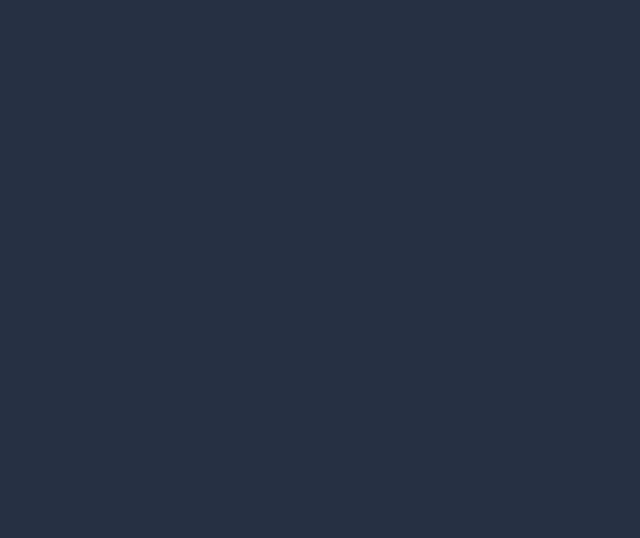
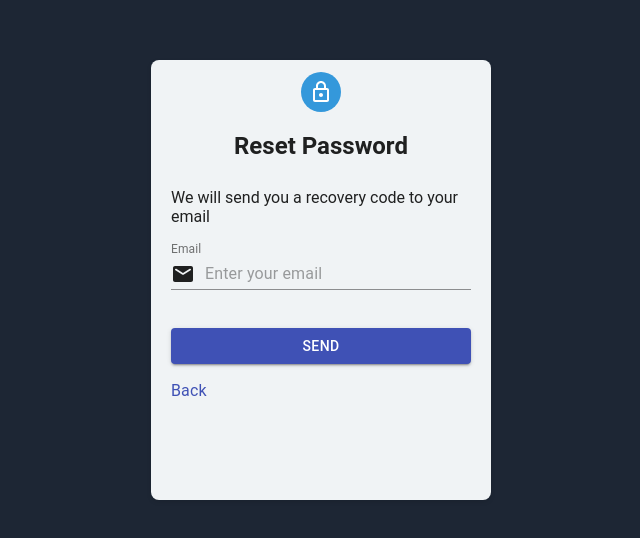
Before and after one commit to AkshhThakkar/H5-Frontend, a React (Vite) app: page /forgotpassword in a window 1280 px wide. Before the commit this address had no page. Shown: the part 120-658 px from the top of the page, without its empty margins (319-959 px from the left). Built offline with nearby package versions, Linux system fonts and the light colour scheme.

Commit message:
forgot commit

```diff
--- a/src/App.jsx
+++ b/src/App.jsx
@@ -11,10 +11,9 @@ import Reports from "./Components/Reports/Reports";
 import Profile from "./Components/Profile/Profile";
 import Notifications from "./Components/Notifications/Notifications";
 import Login from "./Components/Login/index";
+import Forgot from "./Components/Login/Forgot/ForgotPassword";
 import MaybeShowSidebar from "./Components/MaybeShowSidebar";
 import MaybeShowHeader from "./Components/MaybeShowHeader";
-import { Toggle } from "./Components/Theme/Toggle";
-// import Router from "./Router/Router";
 import { BrowserRouter, Route, Routes } from "react-router-dom";
 import Registration from "./Components/Login/Registration";
 
@@ -27,7 +26,6 @@ function App() {
   };
 
   const [openSidebarToggle, setOpenSidebarToggle] = useState(false);
-
   const OpenSidebar = () => {
     setOpenSidebarToggle(!openSidebarToggle);
   };
@@ -49,6 +47,7 @@ function App() {
         <Routes>
           <Route exact path="/" element={<Login />} />
           <Route exact path="/register" element={<Registration />} />
+          <Route exact path="/forgotpassword" element={<Forgot />} />
           <Route exact path="/dashboard" element={<Dashboard />} />
           <Route path="/categories" element={<Categories />} />
           <Route path="/customers" element={<Customers />} />
@@ -58,7 +57,6 @@ function App() {
           <Route path="/profile" element={<Profile user={user} />} />
           <Route path="/notifications" element={<Notifications />} />
         </Routes>
-        {/* <Router /> */}
       </BrowserRouter>
     </div>
   );
--- /dev/null
+++ b/src/Components/Login/Forgot/ForgotPassword.jsx
@@ -0,0 +1,140 @@
+import { React, useState, useContext } from "react";
+import { Formik, Form, Field, ErrorMessage, useFormik } from "formik";
+import {
+  Paper,
+  Avatar,
+  TextField,
+  Button,
+  Typography,
+  Link,
+} from "@material-ui/core";
+import { EmailRounded } from "@material-ui/icons";
+import { Grid } from "@material-ui/core";
+import LockOutlinedIcon from "@material-ui/icons/LockOutlined";
+import axios from "axios";
+import { useNavigate } from "react-router-dom";
+import * as Yup from "yup";
+
+const initialValues = {
+  email: "",
+};
+
+const Forgot = () => {
+  const paperStyle = {
+    padding: 20,
+    height: "50vh",
+    width: 300,
+    margin: "0 auto",
+    backgroundColor: "#f0f3f5",
+    boxShadow: "0 2px 5px rgba(0, 0, 0, 0.1)",
+    borderRadius: "8px",
+  };
+
+  const navigate = useNavigate();
+
+  const avatarStyle = { backgroundColor: "#3498db", color: "#ffffff" };
+
+  const btnstyle = { margin: "15px 0" };
+
+  const [errorMessage, setErrorMessage] = useState("");
+
+  function handleForgot() {
+    if (email) {
+      const OTP = Math.floor(Math.random() * 9000 + 1000);
+      console.log(OTP);
+      setOTP(OTP);
+
+      axios
+        .post("http://192.168.3.237:5760/api/pass/forgot-password", {
+          OTP,
+          recipient_email: email,
+        })
+        .then(() => navigate("/otp"))
+        .catch(console.log);
+      console.log();
+      return;
+    }
+  }
+
+  const onSubmit = (values, props) => {
+    console.log(values);
+  };
+  const marginTop = { marginTop: 9 };
+
+  const { handleChange } = useFormik({
+    initialValues: initialValues,
+  });
+
+  const validationSchema = Yup.object().shape({
+    email: Yup.string().email("Invalid email").required("Email is required"),
+  });
+
+  return (
+    <Grid
+      container
+      alignItems="center"
+      style={{ height: "100vh", width: "100vw", backgroundColor: "#1d2634" }}>
+      <Paper style={paperStyle}>
+        <Grid container direction="column" alignItems="center" spacing={2}>
+          <Avatar style={avatarStyle}>
+            <LockOutlinedIcon />
+          </Avatar>
+          <h2>Reset Password</h2>
+        </Grid>
+        <Formik
+          initialValues={initialValues}
+          onSubmit={handleForgot}
+          validationSchema={validationSchema}>
+          {(props) => (
+            <Form onClick={onsubmit}>
+              <div style={{ marginBottom: "20px" }}>
+                <div className="flex flex-row text-sm font-medium text-gray-400">
+                  <p>We will send you a recovery code to your email</p>
+                </div>
+                <div style={marginTop}>
+                  <Field
+                    as={TextField}
+                    fullWidth
+                    name="email"
+                    // onChange={(e) => setEmail(e.target.value)}
+                    autoComplete="on"
+                    label="Email"
+                    placeholder="Enter your email"
+                    error={props.touched.email && !!props.errors.email}
+                    helperText={<ErrorMessage name="email" />}
+                    InputProps={{
+                      startAdornment: (
+                        <EmailRounded style={{ marginRight: "10px" }} />
+                      ),
+                    }}
+                  />
+                </div>
+              </div>
+              <Button
+                type="submit"
+                color="primary"
+                variant="contained"
+                disabled={props.isSubmitting}
+                style={btnstyle}
+                fullWidth>
+                {props.isSubmitting ? "Loading" : "Send"}
+              </Button>
+              {errorMessage && (
+                <Typography style={{ color: "red", marginTop: "10px" }}>
+                  {errorMessage}
+                </Typography>
+              )}
+            </Form>
+          )}
+        </Formik>
+        <Typography>
+          <Link href="/" onClick={() => handleChange("event", 1)}>
+            Back
+          </Link>
+        </Typography>
+      </Paper>
+    </Grid>
+  );
+};
+
+export default Forgot;
--- a/src/Components/Login/index.jsx
+++ b/src/Components/Login/index.jsx
@@ -319,6 +319,7 @@ const Login = () => {
                   placeholder="Enter username"
                   fullWidth
                   required
+                  error={props.touched.username && !!props.errors.username}
                   helperText={<ErrorMessage name="username" />}
                   InputProps={{
                     startAdornment: <Person style={{ marginRight: "10px" }} />,
@@ -336,6 +337,7 @@ const Login = () => {
                   type={visible ? "text" : "password"}
                   fullWidth
                   required
+                  error={props.touched.password && !!props.errors.password}
                   helperText={<ErrorMessage name="password" />}
                   InputProps={{
                     startAdornment: <Lock style={{ marginRight: "10px" }} />,
@@ -377,7 +379,7 @@ const Login = () => {
           )}
         </Formik>
         <Typography>
-          <Link href="/forgotpassword">Forgot password ?</Link>
+          <Link href="/forgotpassword">Forgot password ? </Link>
         </Typography>
         <Typography>
           Do you have an account ?
```
Also changed, not shown: src/Router/Router.jsx (deleted, +0 -34 lines).
